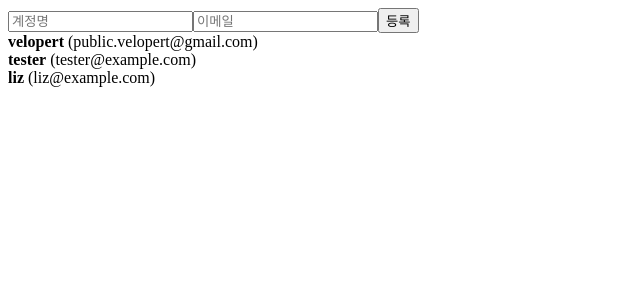
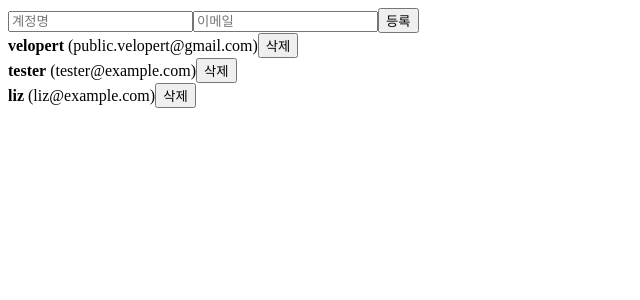
Before and after one commit to ChanJuShin/begin-react, a React (Create React App) app: page / in a window 1280 px wide. Shown: the top 300 px of the page, without its empty margins (0-640 px from the left). Built offline with nearby package versions, Linux system fonts and the light colour scheme.

Commit message:
배열에 항목 제거

```diff
--- a/src/App.js
+++ b/src/App.js
@@ -48,6 +48,10 @@
     });
     nextId.current += 1;
   };
+
+  const onRemove = id => {
+    setUsers(users.filter(user => user.id !== id));
+  };
   return (
     <>
       <CreateUser
@@ -56,7 +60,7 @@
         onChange={onChange}
         onCreate={onCreate}
       />
-      <UserList users={users} />
+      <UserList users={users} onRemove={onRemove} />
     </>
   );
 }
--- a/src/UserList.js
+++ b/src/UserList.js
@@ -1,18 +1,19 @@
 import React from 'react';
 
-function User({ user }) {
+function User({ user, onRemove }) {
   return (
     <div>
       <b>{user.username}</b> <span>({user.email})</span>
+      <button onClick={() => onRemove(user.id)}>삭제</button>
     </div>
   );
 }
 
-function UserList({ users }) {
+function UserList({ users, onRemove }) {
   return (
     <div>
       {users.map(user => (
-        <User user={user} key={user.id} />
+        <User user={user} key={user.id} onRemove={onRemove} />
       ))}
     </div>
   )
```
